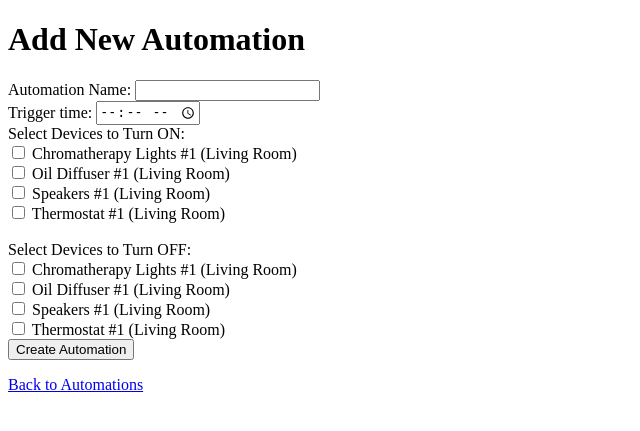
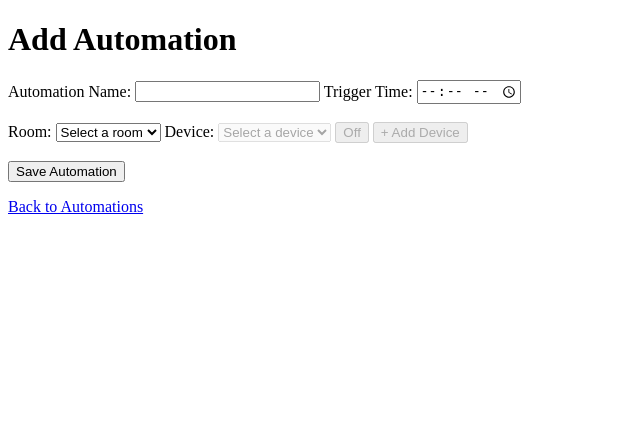
Before and after one commit to mkk-22/AetherBackend, a Django app: page /add_automation/ in a window 1280 px wide. Shown: the top 431 px of the page, without its empty margins (0-640 px from the left). Run offline with Django 5.2, Linux system fonts and the light colour scheme; a user stored in the database is signed in; data comes from the database, SQL or seed files in the repository; both versions use the stored data as it was after the commit.

Commit message:
adjusted automations addition

```diff
--- a/Aether/automations/automation_views.py
+++ b/Aether/automations/automation_views.py
@@ -1,7 +1,9 @@
+from django.http import JsonResponse
 from django.shortcuts import render, get_object_or_404, redirect
 from .models import Automation
-from devices.models import Device
+from devices.models import Device, Room
 from django.contrib.auth.decorators import login_required
+import json
 
 @login_required
 def automations_list(request):
@@ -10,7 +12,18 @@ def automations_list(request):
 
 @login_required
 def add_automation(request):
-    devices = Device.objects.all()
+    # Get all rooms and devices
+    rooms = Room.objects.all()
+    devices_by_room = {}
+
+    # Create a dictionary of devices for each room, but convert them to serializable data
+    for room in rooms:
+        devices_by_room[room.room_id] = list(Device.objects.filter(room=room).values('device_id', 'name'))
+
+    print(devices_by_room)
+
+    # Pass the devices_by_room to the template
+    devices_by_room_json = json.dumps(devices_by_room)
 
     if request.method == 'POST':
         name = request.POST['name']
@@ -18,8 +31,8 @@ def add_automation(request):
         devices_on_ids = request.POST.getlist('devices_on')
         devices_off_ids = request.POST.getlist('devices_off')
 
-        devices_on = Device.objects.filter(device_id__in=devices_on_ids)
-        devices_off = Device.objects.filter(device_id__in=devices_off_ids)
+        devices_on = Device.objects.filter(id__in=devices_on_ids)
+        devices_off = Device.objects.filter(id__in=devices_off_ids)
 
         if devices_on or devices_off:
             automation = Automation.objects.create(
@@ -33,7 +46,7 @@ def add_automation(request):
 
             return redirect('automations_list')
 
-    return render(request, 'add_automation.html', {'devices': devices})
+    return render(request, 'add_automation.html', {'rooms': rooms, 'devices_by_room_json': devices_by_room_json})
 
 @login_required
 def edit_automation(request, automation_id):
--- a/Aether/automations/templates/add_automation.html
+++ b/Aether/automations/templates/add_automation.html
@@ -1,38 +1,138 @@
 <!DOCTYPE html>
-<html>
+<html lang="en">
 <head>
-        <meta charset="utf-8">
-        <meta http-equiv="X-UA-Compatible" content="IE=edge">
+    <meta charset="UTF-8">
+    <meta name="viewport" content="width=device-width, initial-scale=1.0">
     <title>Add Automation</title>
-        <meta name="viewport" content="width=device-width, initial-scale=1">
+    <style>
+        .device-item {
+            margin-bottom: 10px;
+        }
+        .added-device {
+            margin-bottom: 20px;
+        }
+    </style>
 </head>
 <body>
-        <h1>Add New Automation</h1>
+    <h1>Add Automation</h1>
     <form method="POST">
         {% csrf_token %}
+
         <label for="name">Automation Name:</label>
         <input type="text" name="name" required>
 
-            <br>
-            <label for="trigger_time">Trigger time:</label>
-            <input type="time" name="trigger_time" required>
+        <label for="trigger_time">Trigger Time:</label>
+        <input type="time" id="trigger_time" name="trigger_time" required>
+        <br><br>
 
-            <br>
-            <label for="devices_on">Select Devices to Turn ON:</label><br>
-            {% for device in devices %}
-                <input type="checkbox" name="devices_on" value="{{ device.device_id }}"> {{ device.name }} #{{ device.device_number }} ({{ device.room.name }}) <br>
+        <!-- Room Dropdown -->
+        <label for="room">Room:</label>
+        <select id="room" onchange="updateDevices()" name="room" required>
+            <option value="">Select a room</option>
+            {% for room in rooms %}
+                <option value="{{ room.room_id }}">{{ room.name }}</option>
             {% endfor %}
+        </select>
 
-            <br>
-            <label for="devices_off">Select Devices to Turn OFF:</label><br>
-            {% for device in devices %}
-                <input type="checkbox" name="devices_off" value="{{ device.device_id }}"> {{ device.name }} #{{ device.device_number }} ({{ device.room.name }}) <br>
-            {% endfor %}
+        <!-- Device Dropdown -->
+        <label for="device">Device:</label>
+        <select id="device" name="device" disabled required>
+            <option value="">Select a device</option>
+        </select>
 
+        <!-- On/Off Button -->
+        <button type="button" id="status-toggle" disabled onclick="toggleDeviceStatus()">Off</button>
 
-            <button type="submit">Create Automation</button>
+        <!-- Add Device Button -->
+        <button type="button" id="add-device" disabled onclick="addDevice()">+ Add Device</button>
+
+        <br><br>
+
+        <!-- Added Devices List -->
+        <div id="added-devices"></div>
+
+        <button type="submit">Save Automation</button>
     </form>
 
     <p><a href="{% url 'automations_list' %}">Back to Automations</a></p>
+
+    <script>
+        let deviceStatus = "off"; // initial status
+
+        // Parse the JSON data passed from Django
+        let devicesByRoom = JSON.parse('{{ devices_by_room_json|escapejs }}');
+
+        // Update devices dropdown based on room selection
+        function updateDevices() {
+            var roomId = document.getElementById("room").value;
+            var deviceSelect = document.getElementById("device");
+            var statusButton = document.getElementById("status-toggle");
+            var addButton = document.getElementById("add-device");
+
+            // Enable device dropdown
+            deviceSelect.disabled = false;
+            statusButton.disabled = false;
+            addButton.disabled = false;
+
+            // Clear existing devices
+            deviceSelect.innerHTML = '<option value="">Select a device</option>';
+
+            if (roomId) {
+                var roomDevices = devicesByRoom[roomId] || [];
+                roomDevices.forEach(function(device) {
+                    var option = document.createElement("option");
+                    option.value = device.id;
+                    option.text = device.name;
+                    deviceSelect.appendChild(option);
+                });
+            }
+        }
+
+        // Toggle the status of the device
+        function toggleDeviceStatus() {
+            var statusButton = document.getElementById("status-toggle");
+            if (deviceStatus === "off") {
+                deviceStatus = "on";
+                statusButton.textContent = "On";
+                statusButton.style.backgroundColor = "green";
+            } else {
+                deviceStatus = "off";
+                statusButton.textContent = "Off";
+                statusButton.style.backgroundColor = "red";
+            }
+        }
+
+        // Add selected device to the list
+        function addDevice() {
+            var roomSelect = document.getElementById("room");
+            var deviceSelect = document.getElementById("device");
+            var addedDevicesDiv = document.getElementById("added-devices");
+
+            var roomId = roomSelect.value;
+            var roomName = roomSelect.options[roomSelect.selectedIndex].text;
+            var deviceId = deviceSelect.value;
+            var deviceName = deviceSelect.options[deviceSelect.selectedIndex].text;
+
+            if (roomId && deviceId) {
+                var div = document.createElement("div");
+                div.className = "added-device";
+
+                div.innerHTML = `
+                    Room: ${roomName} | Device: ${deviceName} | Status: ${deviceStatus}
+                    <input type="hidden" name="rooms[]" value="${roomId}">
+                    <input type="hidden" name="devices[]" value="${deviceId}">
+                    <input type="hidden" name="statuses[]" value="${deviceStatus}">
+                `;
+
+                addedDevicesDiv.appendChild(div);
+
+                // Reset the selections
+                document.getElementById("device").value = "";
+                document.getElementById("status-toggle").textContent = "Off";
+                document.getElementById("status-toggle").style.backgroundColor = "red";
+                deviceStatus = "off";
+            }
+        }
+    </script>
 </body>
 </html>
```
Also changed, not shown: Aether/db.sqlite3. Lines whose indentation alone changed are shown as unchanged.
